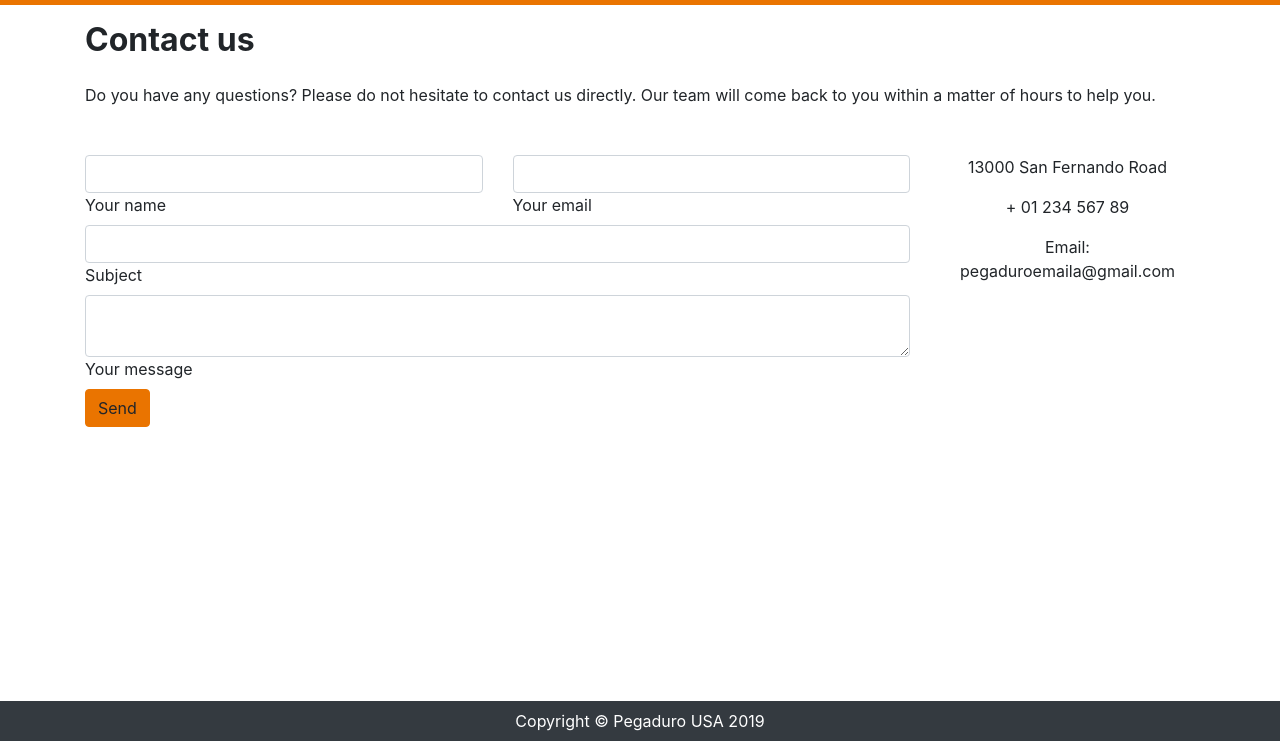
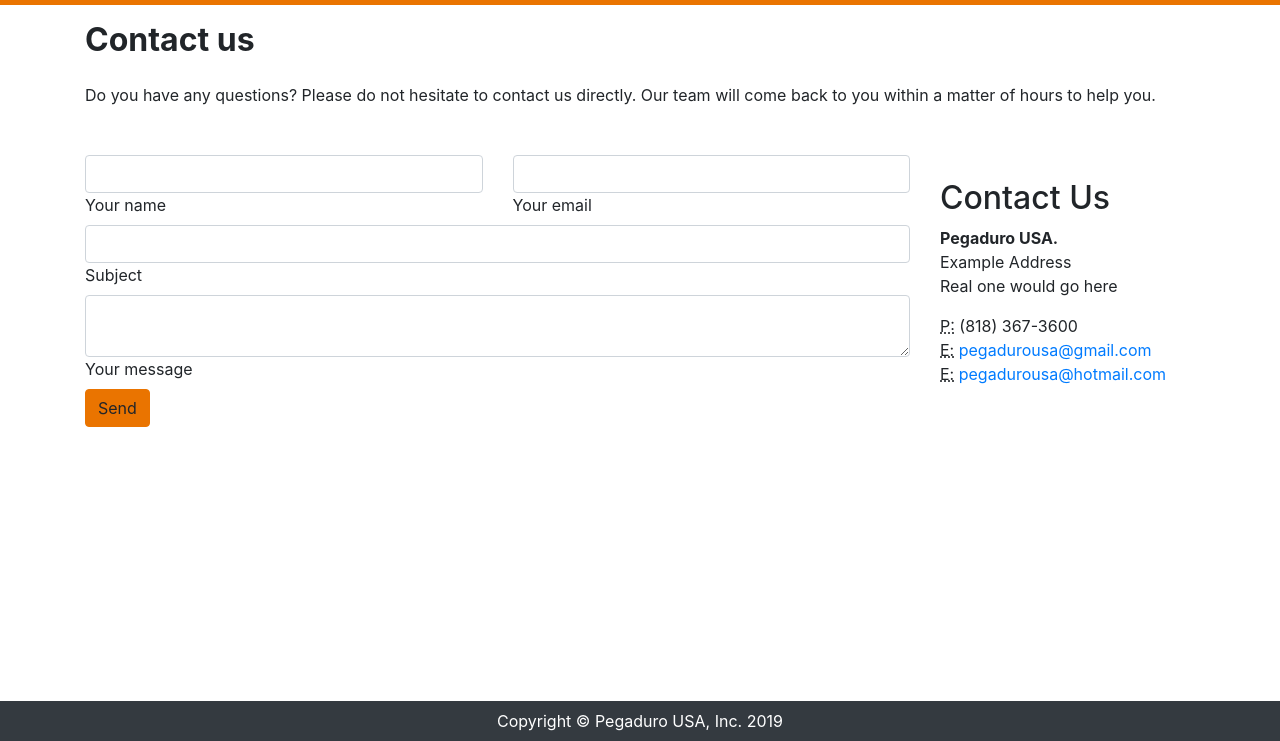
Before and after one commit to DylanEStone/pegadurousa_site, a website: page contact.html in a window 1280 px wide. Shown: the part 59-800 px from the top of the page. Drawn offline with Linux system fonts and the light colour scheme.

Commit message:
fixed some formatting and contact info

```diff
--- a/contact.html
+++ b/contact.html
@@ -139,22 +139,27 @@
         </div>
         <!--Grid column-->
 
+        <div class="col-sm-3">
+          <h2 class="mt-4">Contact Us</h2>
+          <address>
+            <strong>Pegaduro USA.</strong>
+            <br>Example Address
+            <br> Real one would go here
+            <br>
+          </address>
+          <address>
+            <abbr title="Phone">P:</abbr>
+            (818) 367-3600
+            <br>
+            <abbr title="Email">E:</abbr>
+            <a href="mailto:pegadurousa@gmail.com">pegadurousa@gmail.com</a>
+            <br>
+            <abbr title="Email">E:</abbr>
+            <a href="mailto:pegadurousa@hotmail.com">pegadurousa@hotmail.com</a>
+          </address>
+        </div>
         <!--Grid column-->
-        <div class="col-md-3 text-center">
-            <ul class="list-unstyled mb-0">
-                <li><i class="fas fa-map-marker-alt fa-2x"></i>
-                    <p>13000 San Fernando Road</p>
-                </li>
 
-                <li><i class="fas fa-phone mt-4 fa-2x"></i>
-                    <p>+ 01 234 567 89</p>
-                </li>
-
-                <li><i class="fas fa-envelope mt-4 fa-2x"></i>
-                    <p>Email: pegaduroemaila@gmail.com</p>
-                </li>
-            </ul>
-        </div>
         <!--Grid column-->
 
     </div>
@@ -167,7 +172,7 @@
     <!-- Footer -->
     <nav class="navbar fixed-bottom navbar-dark bg-dark">
         <br/>
-        <p class="m-0 text-center text-white">Copyright &copy; Pegaduro USA 2019</p>
+        <p class="m-0 text-center text-white">Copyright &copy; Pegaduro USA, Inc. 2019</p>
 
     <nav/>
 
```
